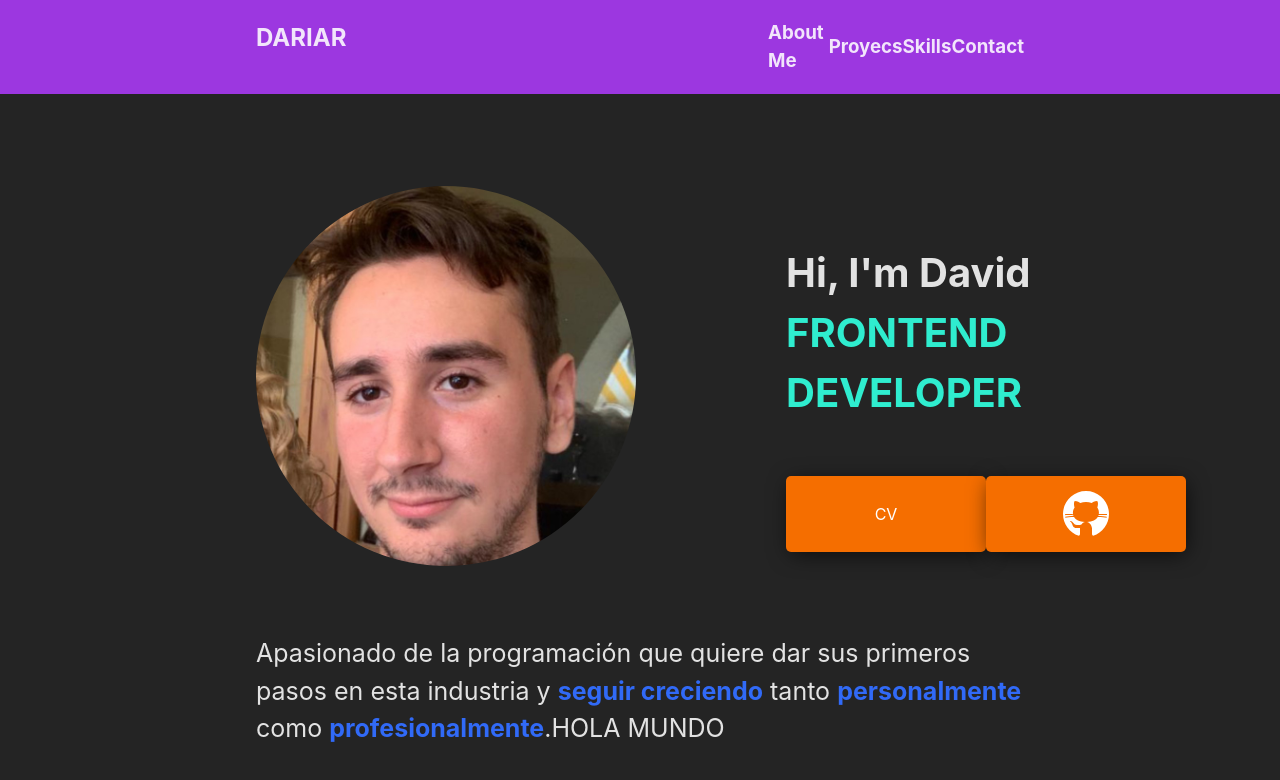
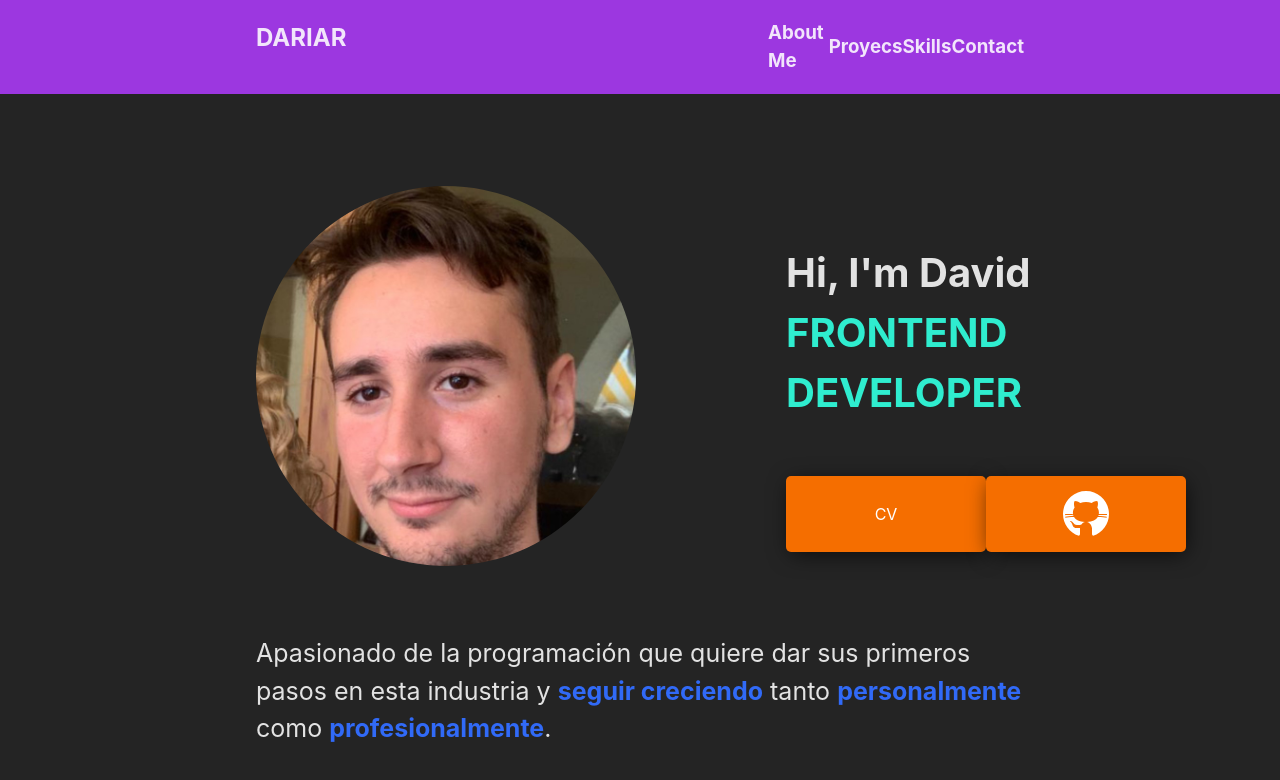
Before and after one commit to DavidRiveraArtero/Portfolio, a React (Vite) app: page / in a window 1280 px wide. Shown: the top 780 px of the page. Built offline with nearby package versions, Linux system fonts and the light colour scheme.

Commit message:
Portfolio V3.1

```diff
--- a/src/App.jsx
+++ b/src/App.jsx
@@ -12,7 +12,7 @@ function App() {
         <Home/>
         <section className='sect_aboutMe'>
           <p>Apasionado de la programación que quiere dar sus primeros pasos en esta
-            industria y <span>seguir creciendo</span> tanto <span>personalmente</span> como <span>profesionalmente</span>.HOLA MUNDO</p>
+            industria y <span>seguir creciendo</span> tanto <span>personalmente</span> como <span>profesionalmente</span>.</p>
         </section>
       </main>
 
```
